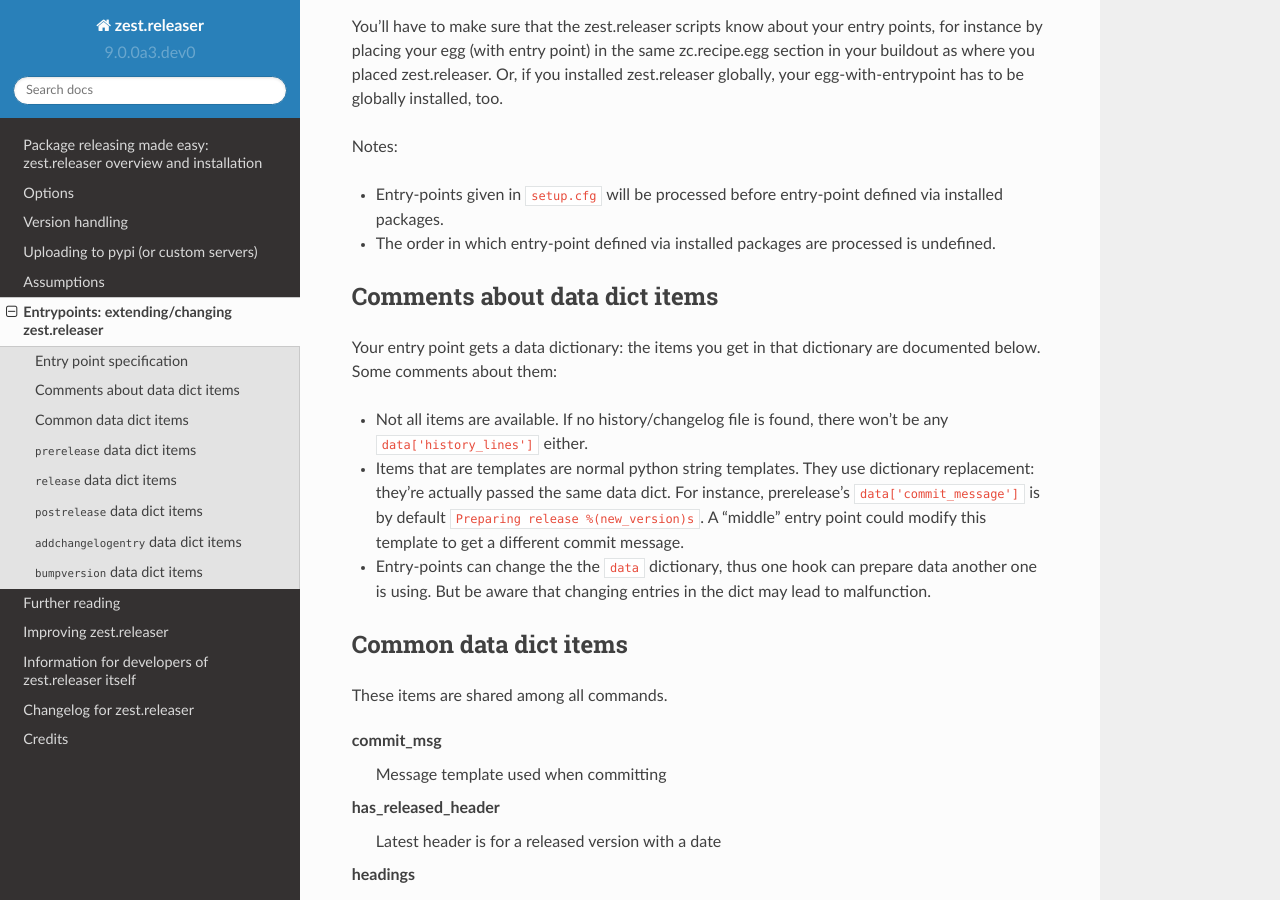
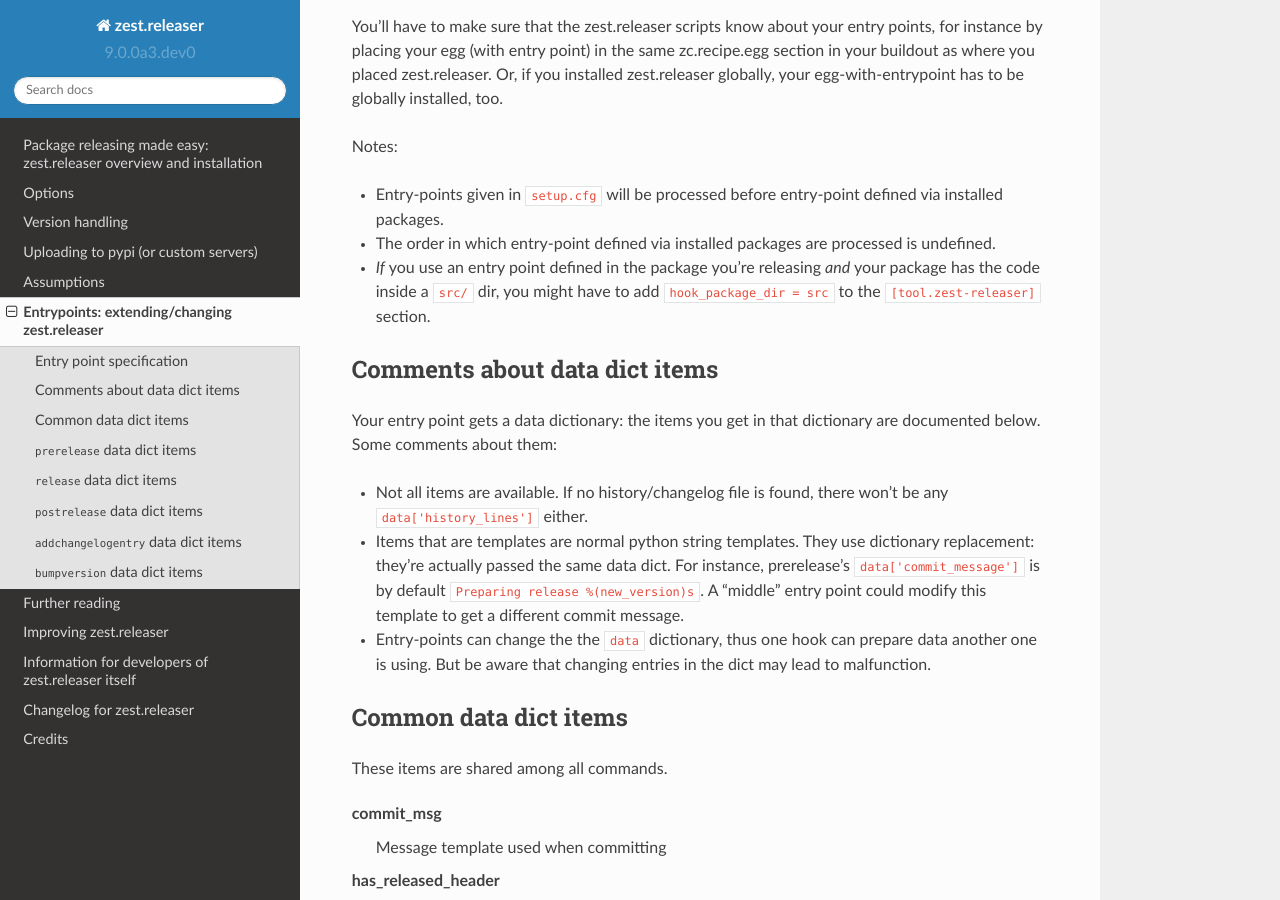
Before and after one commit to zestsoftware/zest.releaser, a Sphinx documentation site: the page built from doc/source/entrypoints.rst, in a window 1280 px wide and 900 px high, scrolled down 2057 px. Built offline with Sphinx 7.4.7 and the Read the Docs theme 2.0.0, drawn with Linux system fonts in a browser that asks for light colours.

Commit message:
Documenting hook_package_dir, fixes #370

```diff
--- a/doc/source/entrypoints.rst
+++ b/doc/source/entrypoints.rst
@@ -114,6 +114,9 @@
 * The order in which entry-point defined via installed packages are
   processed is undefined.
 
+* *If* you use an entry point defined in the package you're releasing *and*
+  your package has the code inside a ``src/`` dir, you might have to add
+  ``hook_package_dir = src`` to the ``[tool.zest-releaser]`` section.
 
 
 Comments about data dict items
```
